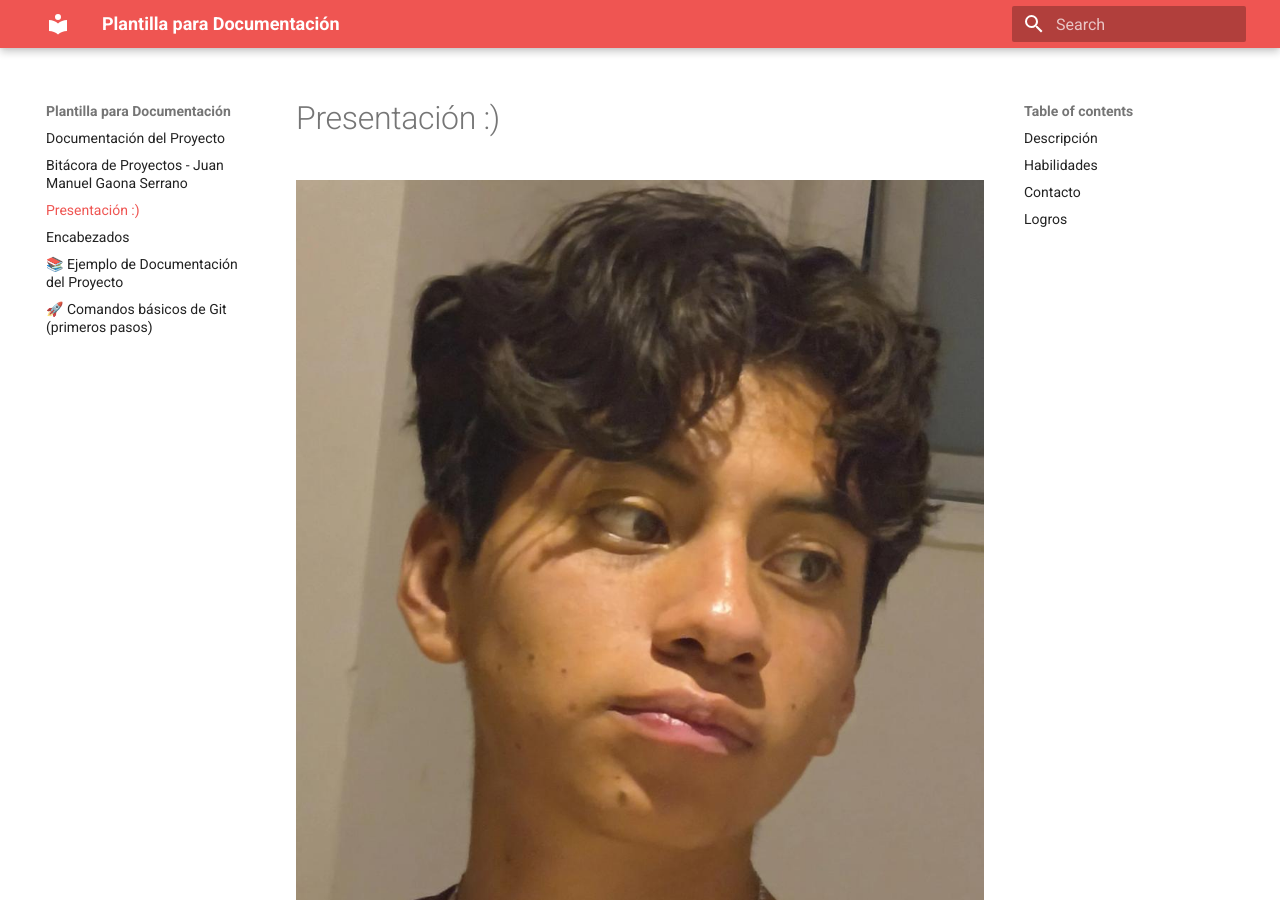
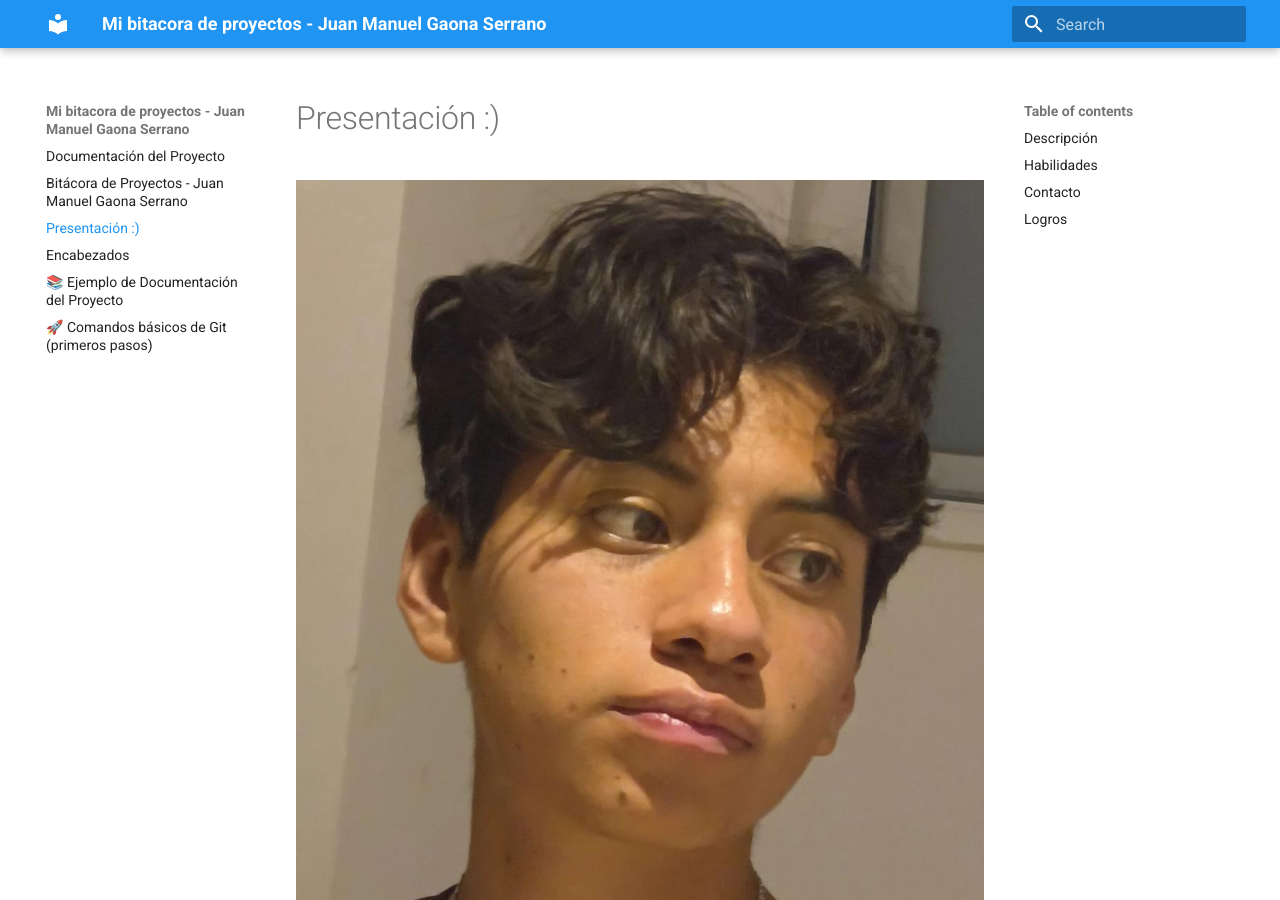
Before and after one commit to juangaona712-ship-it/Bit-cora-JMGS, an MkDocs documentation site: the page built from docs/Presentación.md, in a window 1280 px wide and 900 px high. Built offline with MkDocs 1.6.1 and Material for MkDocs 9.7.7, drawn with Linux system fonts in a browser that asks for light colours.

Commit message:
Update site name and primary color in mkdocs.yml

```diff
--- a/mkdocs.yml
+++ b/mkdocs.yml
@@ -1,4 +1,4 @@
-site_name: Plantilla para Documentación
+site_name: Mi bitacora de proyectos - Juan Manuel Gaona Serrano
 markdown_extensions:
   - pymdownx.highlight:
       anchor_linenums: true
@@ -29,7 +29,7 @@ theme:
   highlightjs: true
   palette:
       - scheme: default
-        primary: red
+        primary: blue
 
   features:
     - content.code.copy
```
